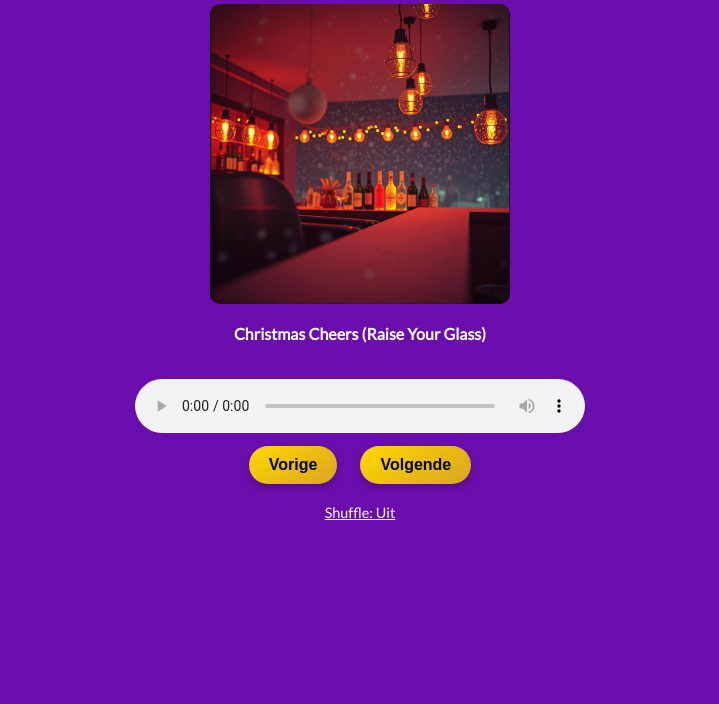
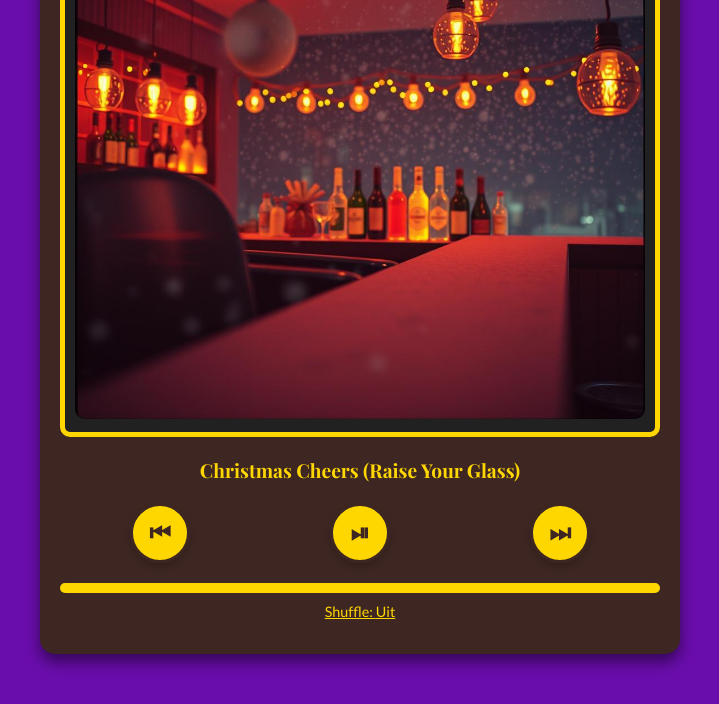
Before and after one commit to teunardio/KlankKlaar-AI, a plain HTML site: page index.html in a window 1280 px wide. Shown: the part 236-940 px from the top of the page, without its empty margins (280-999 px from the left). Before the commit the page ends 800 px from the top, so only its background shows below. Drawn offline with nearby package versions, Linux system fonts and the light colour scheme.

Commit message:
new player added

```diff
--- a/index.html
+++ b/index.html
@@ -14,96 +14,107 @@
       margin: 0;
       padding: 0;
     }
-    .container {
-      max-width: 600px; /* Restrict overall content width */
-      margin: 0 auto;
+
+    .player-container {
+      max-width: 600px;
+      margin: 50px auto;
       padding: 20px;
+      background: #3e2723; /* Dark wood color */
+      border-radius: 15px;
+      box-shadow: 0 8px 15px rgba(0, 0, 0, 0.5);
+      text-align: center;
     }
-    header {
+
+    .radio-display {
+      background: #212121; /* Radio screen color */
+      border: 5px solid #ffd700; /* Gold border */
+      border-radius: 10px;
+      padding: 10px;
+      margin-bottom: 20px;
+    }
+
+    .radio-display img {
+      max-width: 100%;
+      border-radius: 10px;
+    }
+
+    .track-info {
+      font-family: 'Playfair Display', serif;
+      font-size: 1.2rem;
+      color: #ffd700; /* Gold text */
+      margin-top: 10px;
+    }
+
+    .controls {
+      display: flex;
+      justify-content: space-around;
+      align-items: center;
       margin: 20px 0;
     }
-    header img {
-      max-width: 500px; /* Larger size for desktop */
-      width: 70%; /* Responsive scaling for smaller screens */
-    }
-    @media (max-width: 768px) {
-      header img {
-        max-width: 70%; /* 70% of screen width for mobile */
-      }
-    }
-    h1 {
-      font-family: 'Playfair Display', serif;
-      font-size: 2rem;
-      margin-bottom: 20px;
-    }
-    #track-title {
-      font-size: 1rem;
+
+    .control-button {
+      background: #ffd700; /* Gold color */
+      border: 3px solid #3e2723;
+      border-radius: 50%;
+      width: 60px;
+      height: 60px;
+      font-size: 1.5rem;
       font-weight: bold;
-      font-family: 'Lato', sans-serif;
-      margin-top: 10px;
-    }
-    #album-cover {
-      width: 100%;
-      max-width: 300px;
-      margin: 20px auto;
-      display: block;
-      border-radius: 10px;
-    }
-    audio {
-      width: 100%;
-      max-width: 450px; /* Restrict music player width */
-      margin-top: 20px;
-    }
-    button {
-      margin: 10px;
-      padding: 10px 20px;
-      font-size: 16px;
-      border: none;
-      border-radius: 25px;
-      background: linear-gradient(145deg, #ffd700, #daa520); /* Gold gradient */
-      color: black;
-      font-weight: bold;
+      color: #3e2723;
+      box-shadow: 0 4px 6px rgba(0, 0, 0, 0.2);
       cursor: pointer;
-      box-shadow: 0 4px 6px rgba(0, 0, 0, 0.2);
       transition: transform 0.2s, box-shadow 0.2s;
     }
-    button:hover {
+
+    .control-button:hover {
       transform: scale(1.1);
       box-shadow: 0 6px 8px rgba(0, 0, 0, 0.3);
     }
-    #info-text {
-      margin-top: 30px;
-      font-size: 1rem;
-      line-height: 1.5;
-      padding: 0 20px;
+
+    .progress-bar-container {
+      margin: 10px auto;
+      width: 100%;
+      background: #ffd700; /* Gold track */
+      height: 10px;
+      border-radius: 5px;
+      overflow: hidden;
     }
+
+    .progress-bar {
+      width: 0;
+      height: 100%;
+      background: #3e2723; /* Dark wood color for progress */
+      transition: width 0.1s linear;
+    }
+
     .shuffle-toggle {
       font-size: 0.9rem;
-      cursor: pointer;
       margin-top: 10px;
       text-decoration: underline;
+      cursor: pointer;
+      color: #ffd700; /* Gold text */
     }
   </style>
 </head>
 <body>
-  <div class="container">
-    <header>
-      <img src="logo.png" alt="Logo" id="logo">
-      <h1>Jouw intelligente muziekspeler</h1>
-    </header>
-    <div>
+  <div class="player-container">
+    <div class="radio-display">
       <img src="cover.png" alt="Album Cover" id="album-cover">
-      <p id="track-title">No track playing</p>
-      <audio id="audio-player" controls></audio>
-      <div>
-        <button onclick="playPrevious()">Vorige</button>
-        <button onclick="playNext()">Volgende</button>
+    </div>
+    <p class="track-info" id="track-title">No track playing</p>
+    <div class="controls">
+      <button class="control-button" onclick="playPrevious()">⏮</button>
+      <button class="control-button" onclick="togglePlayPause()">⏯</button>
+      <button class="control-button" onclick="playNext()">⏭</button>
+    </div>
+    <div class="progress-bar-container">
+      <div class="progress-bar" id="progress-bar"></div>
     </div>
     <p class="shuffle-toggle" onclick="toggleShuffle()">Shuffle: <span id="shuffle-status">Uit</span></p>
   </div>
-  </div>
 
-  <script>const tracks = [
+  <script>
+    const tracks = [
       { title: "Christmas Cheers (Raise Your Glass)", file: "Christmas Cheers (Raise Your Glass).mp3" },
       { title: "Maarten's Christmas Lights", file: "Maarten's Christmas Lights.mp3" },
       { title: "Christmas in Old Kampen", file: "Christmas in Old Kampen.mp3" },
@@ -124,102 +135,119 @@
     let currentTrack = 0;
     let shuffle = false;
 
-  const audioPlayer = document.getElementById('audio-player');
+    const audio = new Audio();
     const trackTitle = document.getElementById('track-title');
     const albumCover = document.getElementById('album-cover');
+    const progressBar = document.getElementById('progress-bar');
     const shuffleStatus = document.getElementById('shuffle-status');
+    let fadeDuration = 5; // Duration of fade-in/out in seconds
 
-  // Function to get the album art for a given track
-  function getAlbumArt(track) {
-    const jpegCover = track.file.replace('.mp3', '.jpeg');
-    return jpegCover; // By default, use the .jpeg with the same filename
-  }
-
-  // Update the page title dynamically
-  function updatePageTitle(title) {
-    document.title = `${title} - KlankKlaar AI`;
-  }
-
-  // Update Media Session metadata for lock screen and control center
+    function updateMediaSessionMetadata(track) {
       if ('mediaSession' in navigator) {
-    function updateMediaSessionMetadata(track) {
-      const albumArt = getAlbumArt(track);
         navigator.mediaSession.metadata = new MediaMetadata({
           title: track.title,
           artist: "KlankKlaar AI",
           album: "Jouw persoonlijke radiostation",
           artwork: [
-          { src: albumArt, sizes: "300x300", type: "image/jpeg" },
-          { src: albumArt, sizes: "512x512", type: "image/jpeg" }
+            { src: getAlbumArt(track), sizes: "300x300", type: "image/jpeg" },
+            { src: getAlbumArt(track), sizes: "512x512", type: "image/jpeg" }
           ]
         });
-
-      // Set action handlers for media controls
-      navigator.mediaSession.setActionHandler('play', () => audioPlayer.play());
-      navigator.mediaSession.setActionHandler('pause', () => audioPlayer.pause());
+        navigator.mediaSession.setActionHandler('play', () => audio.play());
+        navigator.mediaSession.setActionHandler('pause', () => audio.pause());
         navigator.mediaSession.setActionHandler('previoustrack', playPrevious);
         navigator.mediaSession.setActionHandler('nexttrack', playNext);
       }
     }
 
-  // Load a track and update metadata
-  function loadTrack(index) {
-    const current = tracks[index];
-    currentTrack = index;
-
-    // Update UI
-    trackTitle.textContent = current.title;
-    audioPlayer.src = current.file;
-
-    // Update album cover dynamically
-    const albumArt = getAlbumArt(current);
-    albumCover.src = albumArt;
-    albumCover.onerror = () => {
-      // Fallback to cover.png if album art is not available
-      albumCover.src = "cover.png";
-    };
-
-    updatePageTitle(current.title); // Update the page title
-    if ('mediaSession' in navigator) {
-      updateMediaSessionMetadata(current); // Update lock screen metadata
-    }
-    audioPlayer.play();
+    function getAlbumArt(track) {
+      const jpegCover = track.file.replace('.mp3', '.jpeg');
+      return jpegCover;
     }
 
-  // Play the previous track
+    function loadTrack(index) {
+      const track = tracks[index];
+      currentTrack = index;
+      trackTitle.textContent = track.title;
+      audio.src = track.file;
+      albumCover.src = getAlbumArt(track);
+      albumCover.onerror = () => (albumCover.src = "cover.png");
+      updateMediaSessionMetadata(track);
+    }
+
+    function fadeOut(callback) {
+      let volume = audio.volume;
+      const interval = 50; // 50ms for smooth fade
+      const step = volume / (fadeDuration * 1000 / interval); // Calculate step based on fade duration
+
+      const fadeInterval = setInterval(() => {
+        if (volume > 0) {
+          volume -= step;
+          audio.volume = Math.max(volume, 0);
+        } else {
+          clearInterval(fadeInterval);
+          callback(); // Execute the callback (e.g., load the next track)
+        }
+      }, interval);
+    }
+
+    function fadeIn() {
+      audio.volume = 0;
+      let volume = 0;
+      const interval = 50; // 50ms for smooth fade
+      const step = 1 / (fadeDuration * 1000 / interval); // Calculate step based on fade duration
+
+      const fadeInterval = setInterval(() => {
+        if (volume < 1) {
+          volume += step;
+          audio.volume = Math.min(volume, 1);
+        } else {
+          clearInterval(fadeInterval);
+        }
+      }, interval);
+    }
+
     function playPrevious() {
-    if (currentTrack > 0) {
-      loadTrack(currentTrack - 1);
+      fadeOut(() => {
+        currentTrack = (currentTrack - 1 + tracks.length) % tracks.length;
+        loadTrack(currentTrack);
+        audio.play();
+        fadeIn();
+      });
+    }
+
+    function playNext() {
+      fadeOut(() => {
+        currentTrack = shuffle
+          ? Math.floor(Math.random() * tracks.length)
+          : (currentTrack + 1) % tracks.length;
+        loadTrack(currentTrack);
+        audio.play();
+        fadeIn();
+      });
+    }
+
+    function togglePlayPause() {
+      if (audio.paused) {
+        audio.play();
+        fadeIn();
       } else {
-      loadTrack(tracks.length - 1); // Loop to the last track
+        fadeOut(() => audio.pause());
       }
     }
 
-  // Play the next track
-  function playNext() {
-    const nextTrack = shuffle
-      ? Math.floor(Math.random() * tracks.length)
-      : (currentTrack + 1) % tracks.length;
-    loadTrack(nextTrack);
-  }
-
-  // Toggle shuffle mode
     function toggleShuffle() {
       shuffle = !shuffle;
       shuffleStatus.textContent = shuffle ? "Aan" : "Uit";
     }
 
-  // Automatically play the next track when the current one ends
-  audioPlayer.addEventListener('ended', playNext);
-
-  // Update track title on iPhone (or other devices) when the audio is loaded
-  audioPlayer.addEventListener('canplay', () => {
-    const current = tracks[currentTrack];
-    trackTitle.textContent = current.title;
-    updatePageTitle(current.title); // Sync the page title with the current track
+    audio.addEventListener('timeupdate', () => {
+      const progress = (audio.currentTime / audio.duration) * 100;
+      progressBar.style.width = `${progress}%`;
     });
 
-  // Load the first track on page load
+    audio.addEventListener('ended', playNext);
+
     loadTrack(0);
   </script>
 </body>
```
Lines whose indentation alone changed are shown as unchanged.
